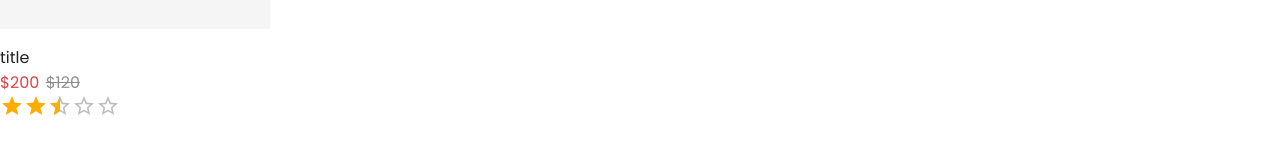
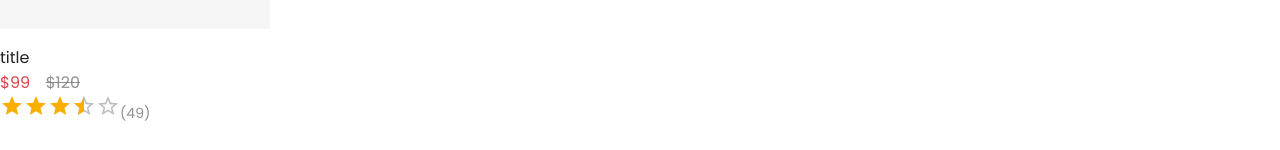
Before and after one commit to Momen-Odeh/E-commerce-GSG2023, a React (Create React App) app: page / in a window 1280 px wide. Shown: the part 1456-1606 px from the top of the page. Built offline with nearby package versions, Linux system fonts and the light colour scheme; a web font is replaced by a local one.

Commit message:
more changes on the product card

```diff
--- a/src/Components/ProductCard/Rating.js
+++ b/src/Components/ProductCard/Rating.js
@@ -1,7 +1,7 @@
 import * as React from "react";
 import Rating from "@mui/material/Rating";
 
-export default function RatingStars({ ratingValue = 2.5 }) {
+export default function RatingStars({ ratingValue }) {
   return (
     <Rating
       name="half-rating-read"
--- a/src/Components/ProductCard/index.js
+++ b/src/Components/ProductCard/index.js
@@ -13,6 +13,7 @@ import Description from "./Description.js"; //----------------> 3
 import Price from "./Price.js"; //----------------> 4
 import { createTheme } from "@mui/material";
 import IconButton from "@mui/material/IconButton";
+import Typography from "@mui/material/Typography";
 
 const theme = createTheme({
   CardTheme: {
@@ -66,9 +67,17 @@ const theme = createTheme({
   CardContent: {
     padding: "16px 0 0 0",
   },
+  NumberOfReviews: {
+    fontFamily: "Poppins",
+    fontWeight: 500,
+    padding: 0,
+    margin: 0,
+    fontSize: 14,
+    opacity: 0.5,
+  },
 });
 const ProductCard = (props) => {
-  const { image, title, rating, price } = props;
+  const { image, title, stars = 3.5, newPrice = 99, oldPrice = 120 } = props;
   return (
     <div>
       <Card sx={theme.CardTheme}>
@@ -108,9 +117,12 @@ const ProductCard = (props) => {
         {/* CardContent Contains The Card Description: Description, Price, Rating */}
         <CardContent sx={theme.CardContent}>
           <Description description={title} />
-          <Price priceBeforeDiscount={120} priceAfterDiscount={price} />
+          <Price priceBeforeDiscount={oldPrice} priceAfterDiscount={newPrice} />
           {/* <Ratings rating={rating} /> */}
-          <RatingStars component="span" size="small" />
+          <RatingStars component="span" size="small" ratingValue={stars} />
+          <Typography variant="p" component="span" sx={theme.NumberOfReviews}>
+            (49)
+          </Typography>
         </CardContent>
       </Card>
       <br />
```
